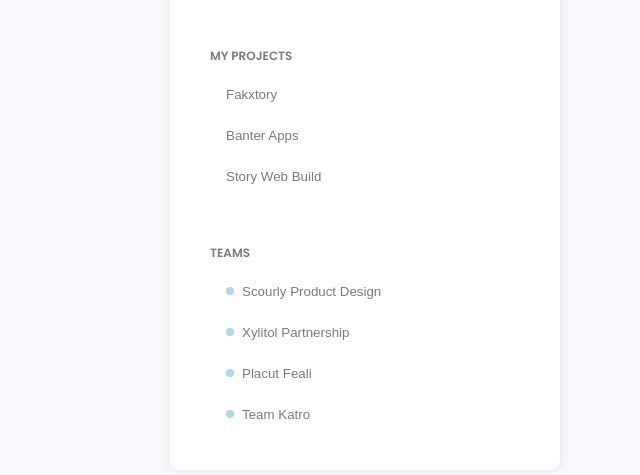
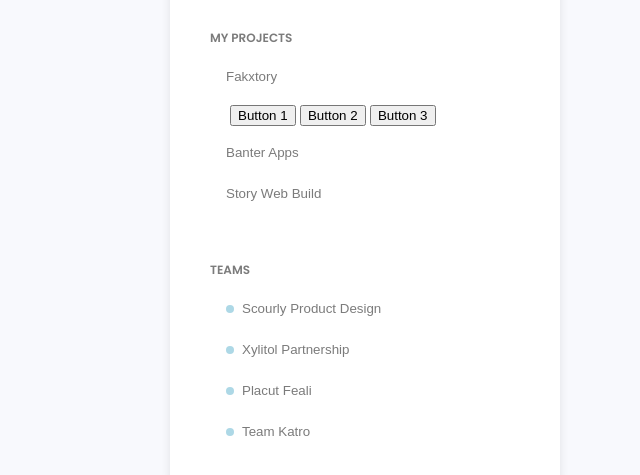
Before and after one commit to Kaarupv/code_of_the_day, a plain HTML site: page index.html in a window 1280 px wide. Both pictures are taken after a click on the button "Fakxtory". Shown: the part 223-698 px from the top of the page, without its empty margins (275-915 px from the left). Drawn offline with Linux system fonts and the light colour scheme.

Commit message:
day2 fixes

```diff
--- a/index.html
+++ b/index.html
@@ -20,9 +20,24 @@
       <div class="projects">
         <p class="ptext">MY PROJECTS</p>
         <div class="buttons1">
-          <button class="pro_button">Fakxtory</button>
-          <button class="pro_button">Banter Apps</button>
-          <button class="pro_button">Story Web Build</button>
+          <button class="pro_button accordion">Fakxtory</button>
+          <div class="panel">
+            <button>Button 1</button>
+            <button>Button 2</button>
+            <button>Button 3</button>
+          </div>
+          <button class="pro_button accordion">Banter Apps</button>
+          <div class="panel">
+            <button>Button 1</button>
+            <button>Button 2</button>
+            <button>Button 3</button>
+          </div>
+          <button class="pro_button accordion">Story Web Build</button>
+          <div class="panel">
+            <button>Button 1</button>
+            <button>Button 2</button>
+            <button>Button 3</button>
+          </div>
         </div>
       </div>
       <div class="teams">
@@ -39,5 +54,6 @@
         </div>
       </div>
     </div>
+    <script src="script.js"></script>
   </body>
 </html>
--- /dev/null
+++ b/script.js
@@ -0,0 +1,13 @@
+var accordions = document.getElementsByClassName("accordion");
+
+for (var i = 0; i < accordions.length; i++) {
+  accordions[i].addEventListener("click", function () {
+    this.classList.toggle("active");
+    var panel = this.nextElementSibling;
+    if (panel.style.display === "block") {
+      panel.style.display = "none";
+    } else {
+      panel.style.display = "block";
+    }
+  });
+}
--- a/styles.css
+++ b/styles.css
@@ -108,3 +108,32 @@ body {
   display: flex;
   align-items: center;
 }
+
+.panel {
+  display: none;
+  flex-direction: column;
+  padding-left: 20px;
+  transition: max-height 0.3s ease-out;
+  max-height: 0;
+  overflow: hidden;
+}
+
+.active + .panel {
+  display: flex;
+  max-height: 200px;
+}
+
+.accordion {
+  background-color: white;
+  border: none;
+  padding: 8px 16px;
+  border-radius: 5px;
+  cursor: pointer;
+  transition: background-color 0.3s ease;
+  color: #7b7b7b;
+  font-weight: 500;
+}
+
+.accordion:hover {
+  background-color: #f0f8ff;
+}
```
